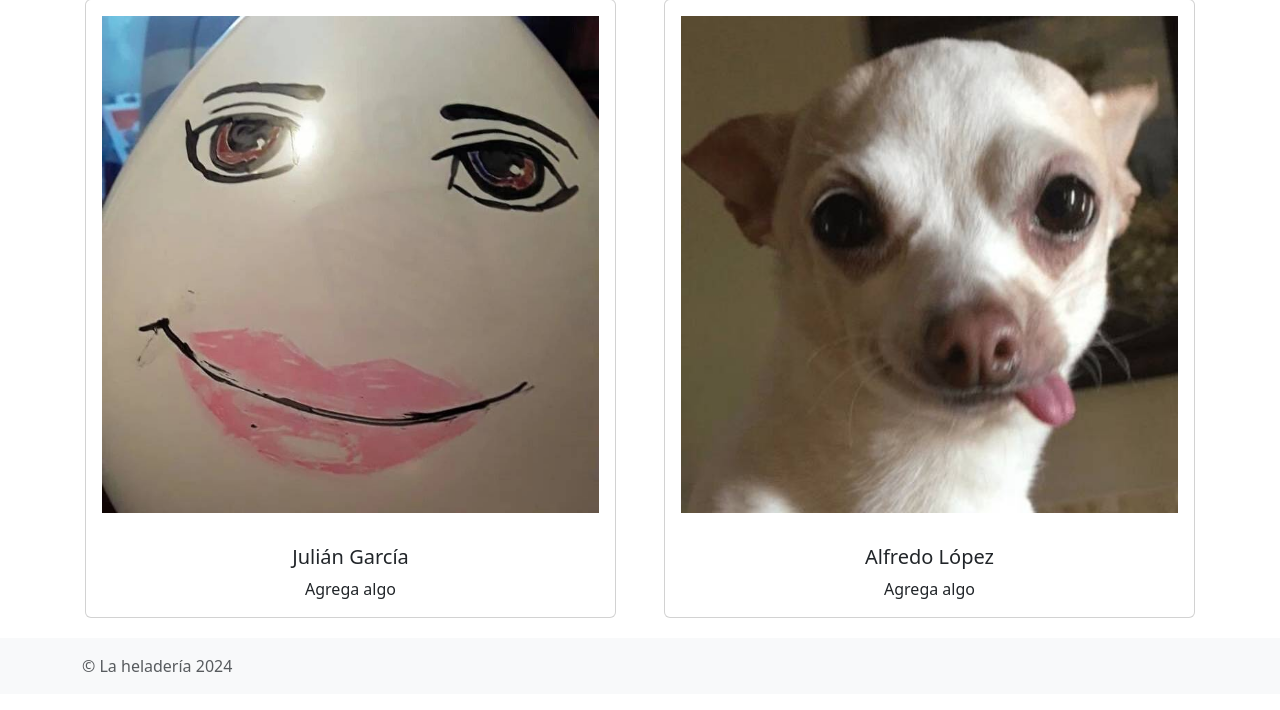
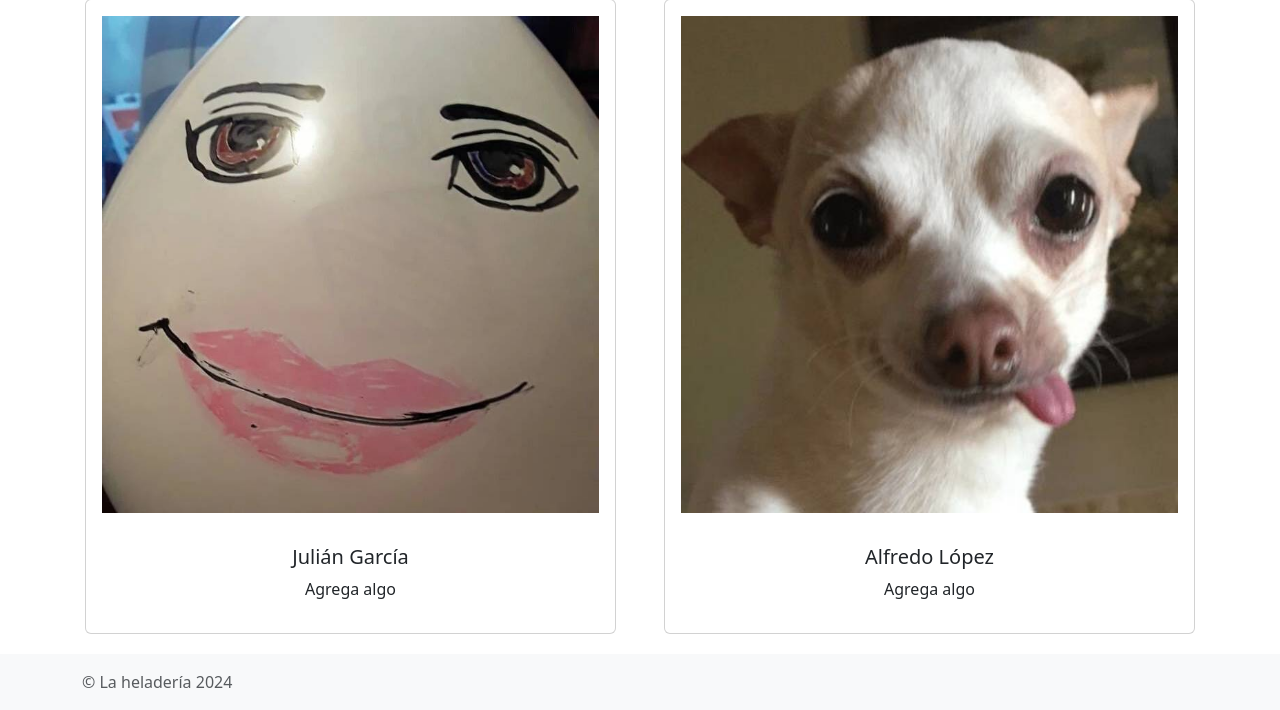
Before and after one commit to Julianisgaes/proyecto-test, a Yii app: template views/site/index.php in a window 1280 px wide. Shown: the part 217-927 px from the top of the page. Before the commit the page ends 889 px from the top, so only its background shows below. Run offline with PHP 8.4 and a stand-in for Yii, Linux system fonts and the light colour scheme; the template is opened without the code that fills it, so the values that code supplies are empty; some libraries are stand-ins or nearby versions.

Commit message:
1.0 - arreglo de index 2

```diff
--- a/views/site/index.php
+++ b/views/site/index.php
@@ -15,7 +15,7 @@ $this->title = 'La heladería';
         <div class="col">
             <div class="card">
                 <img src="<?= Yii::getAlias('@web') . '/media/julian.jpg' ?>" class="card-img-top px-3 py-3" alt="julián">
-                <div class="card-body">
+                <div class="card-body mb-3">
                     <h5 class="card-title">Julián García</h5>
                     <p class="card-text">Agrega algo</p>
                 </div>
@@ -24,7 +24,7 @@ $this->title = 'La heladería';
         <div class="col">
             <div class="card">
                 <img src="<?= Yii::getAlias('@web') . '/media/alfredo.jpg' ?>" class="card-img-top px-3 py-3" alt="julián">
-                <div class="card-body">
+                <div class="card-body mb-3">
                     <h5 class="card-title">Alfredo López</h5>
                     <p class="card-text">Agrega algo</p>
                 </div>
```
